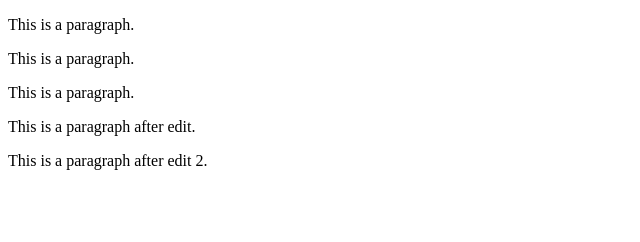
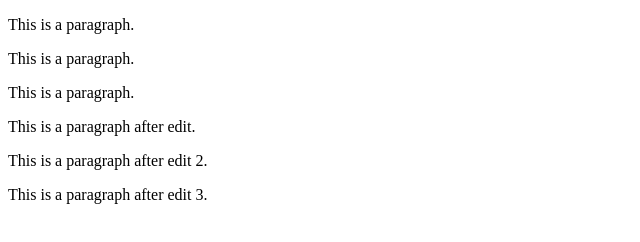
Before and after one commit to MichalMucek/DevOps-Workshop, a plain HTML site: page index.html in a window 1280 px wide. Shown: the whole page, without its empty margins (0-640 px from the left). Drawn offline with Linux system fonts and the light colour scheme.

Commit message:
Pipeline test 3

```diff
--- a/index.html
+++ b/index.html
@@ -8,5 +8,7 @@
 <p>This is a paragraph after edit.</p>
 <p>This is a paragraph after edit 2.</p>
 
+<p>This is a paragraph after edit 3.</p>
+
 </body>
 </html>
```
